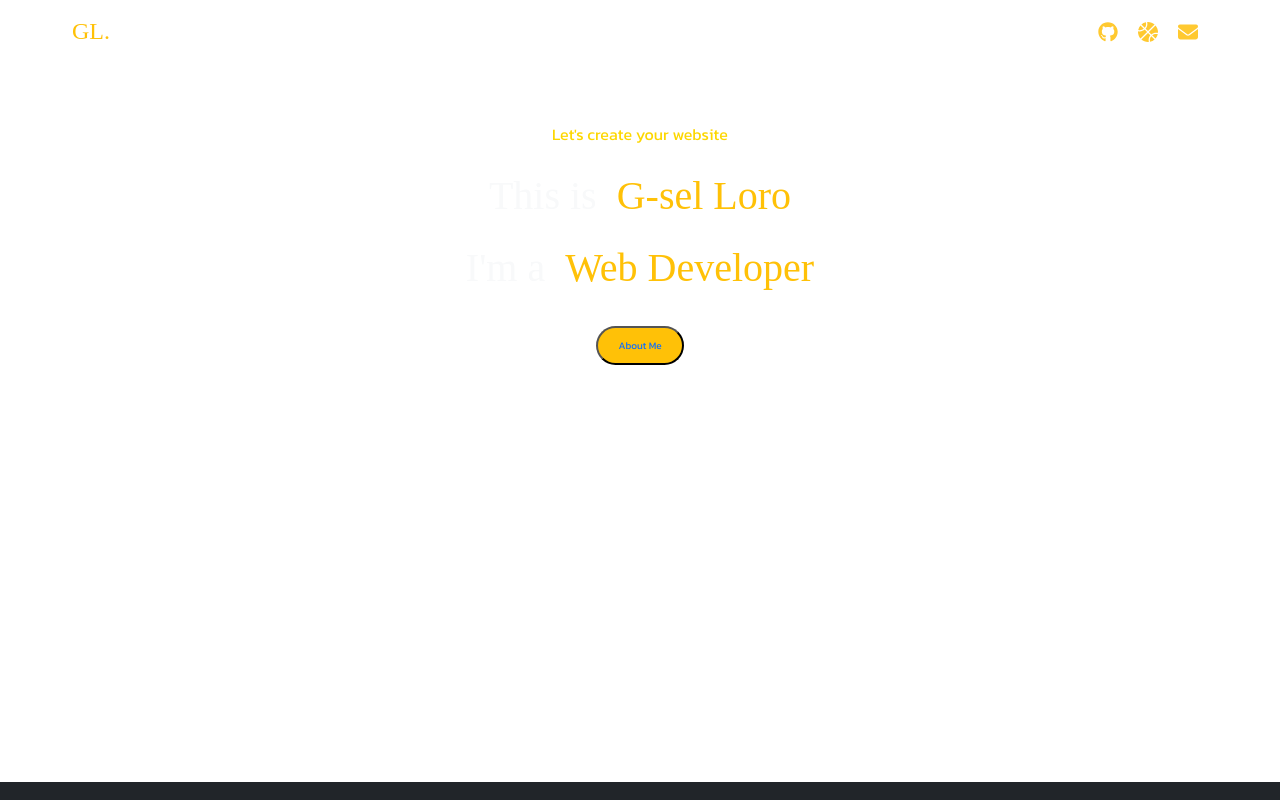
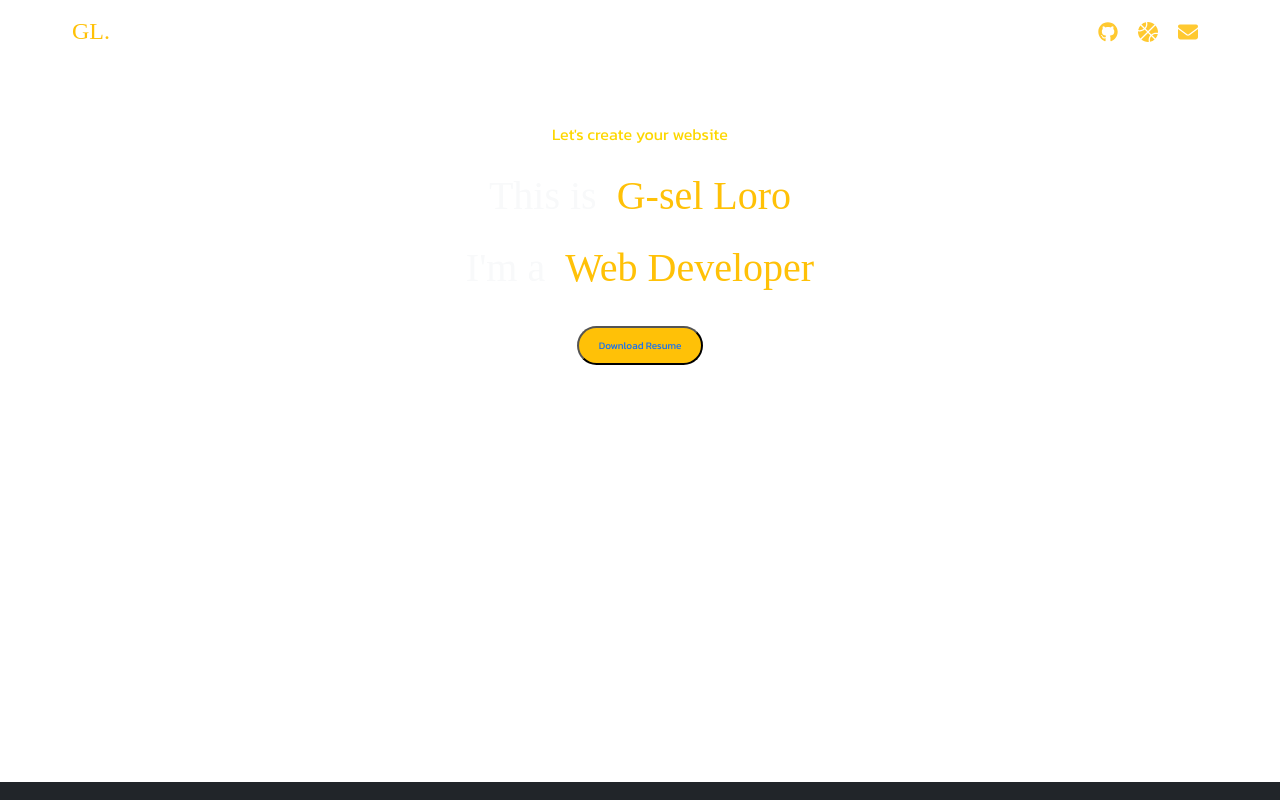
Before and after one commit to G-sel/gml, a Vue app: page / in a window 1280 px wide. Shown: the top 800 px of the page. Built offline with nearby package versions, Linux system fonts and the light colour scheme; a web font is replaced by a local one.

Commit message:
rename resume button

```diff
--- a/src/components/landingPage.vue
+++ b/src/components/landingPage.vue
@@ -7,7 +7,7 @@
     <h1 class="text-light flex-start name font">This is &nbsp;<p class="text-warning"> G-sel Loro</p></h1>
     <h1 class="text-light flex-start font">I'm a &nbsp;<p class="text-warning"> Web Developer</p></h1>
     <div class="button flex-start">
-    <button  class="button about bg-warning "><a href="https://drive.google.com/file/d/1Jxkxvz7Dg-FR8-ve1WyN3-xPkzw7ig99/view?usp=sharing" target="_blank" class="text-decoration-none">About Me</a></button>
+    <button  class="button about bg-warning "><a href="https://drive.google.com/file/d/1Jxkxvz7Dg-FR8-ve1WyN3-xPkzw7ig99/view?usp=sharing" target="_blank" class="text-decoration-none">Download Resume</a></button>
     <!-- <button class="button download "><a href="./../assets/LORO_GSEL_RESUME.pdf" class="text-download text-warning" download>Download My CV</a></button> -->
 </div>
 </div>
```
